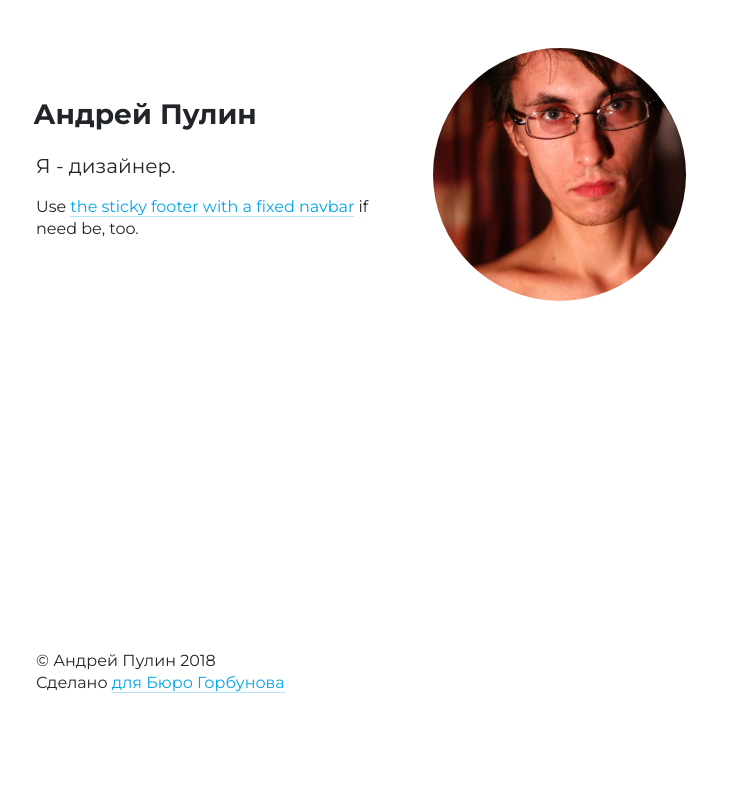
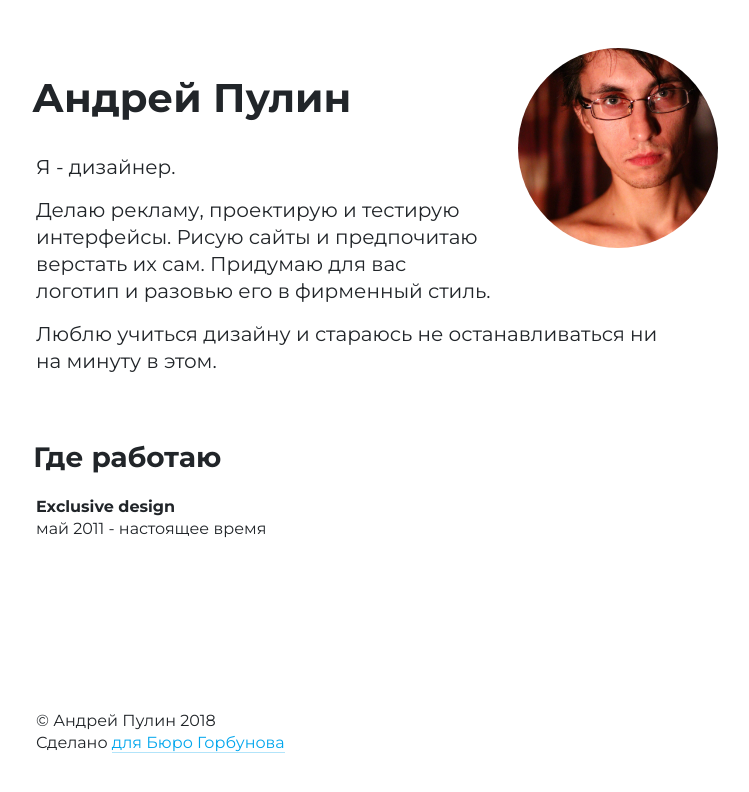
Before and after one commit to Sada-ko/bureau-resume, a website: page app/index.html in a window 1280 px wide. Shown: the whole page, without its empty margins (279-1028 px from the left). Drawn offline with nearby package versions, Linux system fonts and the light colour scheme; files that its build step writes are made by us from their sources.

Commit message:
Вторая итерация

```diff
--- a/app/css/scss/app.scss
+++ b/app/css/scss/app.scss
@@ -5,10 +5,10 @@ html {
 body {
 	font-family: 'Montserrat', sans-serif;
 	line-height: 1.35;
-	margin-bottom: 180px;
+	margin-bottom: 120px;
 	@include improve-legibility;
 	@include media-breakpoint-down(md) {
-		margin-bottom: 260px;
+		margin-bottom: 180px;
 	}
 }
 
@@ -28,9 +28,8 @@ h1, h2, h3, h4, h5, h6,
 }
 
 h1, .h1{
-	font-size: 2rem;
+	// font-size: 2rem;
 	margin-top: 0;
-	font-size: 1.75rem;
 }
 
 // important
@@ -58,15 +57,23 @@ a {
 	padding: 0 15px;
 }
 
+.userpic{
+	position: relative;
+	width: 200px;
+	@include media-breakpoint-up(md) {
+		left: 2rem;
+	}
+}
+
 .footer {
 	position: absolute;
 	bottom: 0;
 	width: 100%;
-	height: 180px;
+	height: 120px;
 	padding: 30px 0;
 
 	@include media-breakpoint-down(md) {
-		height: 260px;
+		height: 180px;
 	}
 }
 
--- a/app/index.html
+++ b/app/index.html
@@ -27,36 +27,48 @@
 
 	<!-- Begin page content -->
 	<main role="main" class="container">
-		<div class="row py-5">
-			<div class="col-7 typographed">
-				<h1 class="mt-3 mt-md-5">Андрей Пулин</h1>
-				<p class="lead">Я - дизайнер.</p>
-				<p>Use <a href="../sticky-footer-navbar">the sticky footer with a fixed navbar</a> if need be, too.</p>
-			</div>
-			<div class="col-5">
+		<!-- <div class="row py-5"> -->
+			<!-- <div class="col-7 typographed"> -->
+				<div class="py-5">
+					<div class="userpic float-right mb-3">
 						<img class="rounded-circle w-100" src="img/userpic-2.jpg" />
 					</div>
+					<div class="bio typographed">
+						<h1 class="mt-2 mt-md-4">Андрей Пулин</h1>
+						<p class="lead">Я - дизайнер.</p>
+						<p class="lead">Делаю рекламу, проектирую и тестирую интерфейсы. Рисую сайты и предпочитаю верстать их сам. Придумаю для вас логотип и разовью его в фирменный стиль.</p>
+						<p class="lead">Люблю учиться дизайну и стараюсь не останавливаться ни на минуту в этом. </p>
+					</div>
+				</div>
+				<!-- </div> -->
+				<!-- <div class="col-5"> -->
+					<!-- </div> -->
+				</div>
+				<div class="typographed">
+					<h3>Где работаю</h3>
+					<p class="mb-0"><strong>Exclusive design</strong></p>
+					<p class="">май 2011 - настоящее время<br/></p>
 				</div>
 			</main>
 
 			<footer class="footer">
 				<div class="container">
 					<div class="row">
-				<div class="col-12 col-md-6">
+						<div class="col-12 col-md-6 mb-md-3">
 							<p>© Андрей Пулин 2018<br/>
 								Сделано <a href="https://bureau.ru/">для Бюро Горбунова</a></p>
 							</div>
 							<div class="col-12 col-md-6">
-						<div class="text-right">
+								<div class="text-md-right">
 									<a href="https://vk.com/sada_ko" class="vk-icon border-0 mr-2">
 										<i class="fab fa-vk fa-lg" data-fa-transform="grow-2"></i>
 									</a>
 									<a href="https://www.facebook.com/rannee.utro" class="fb-icon border-0 mr-2">
 										<i class="fab fa-facebook-square fa-lg" data-fa-transform="shrink-2"></i>
 									</a>
-							<a href="https://www.instagram.com/sadako_sackboy/" class="insta-icon border-0 mr-2">
+							<!-- <a href="https://www.instagram.com/sadako_sackboy/" class="insta-icon border-0 mr-2">
 								<i class="fab fa-instagram fa-lg"></i>
-							</a>
+							</a> -->
 							<a href="https://www.behance.net/sada_ko" class="be-icon border-0">
 								<i class="fab fa-behance fa-lg" data-fa-transform="grow-2"></i>
 							</a>
```
Also changed, not shown: app/js/app.js (+4 -4 lines), build/css/main.css, build/index.html, 3 other files. Lines whose indentation alone changed are shown as unchanged.
